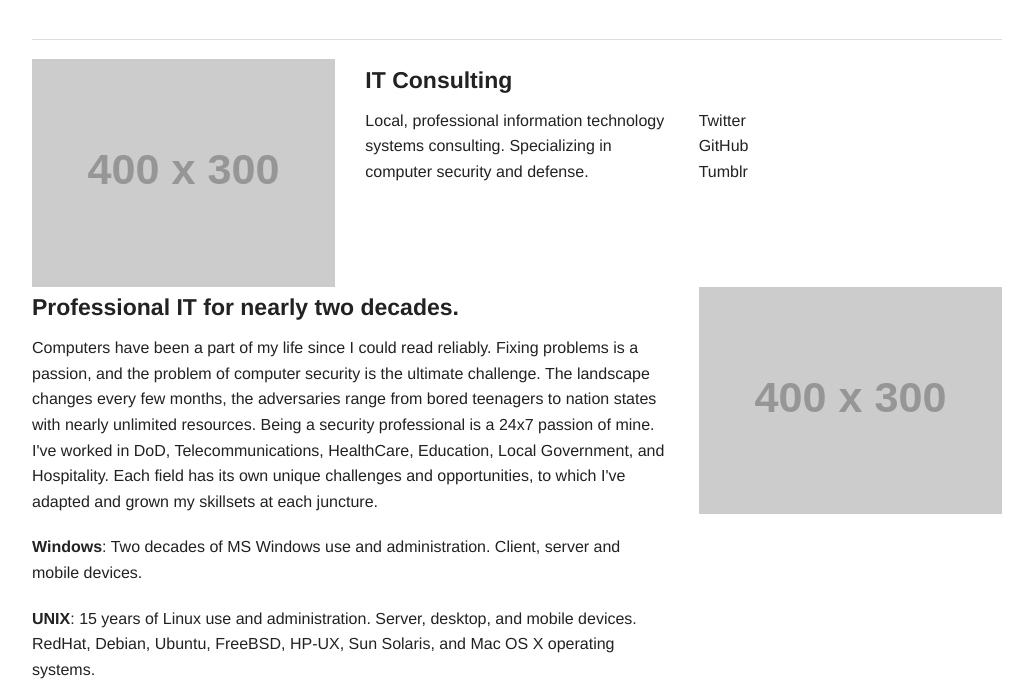
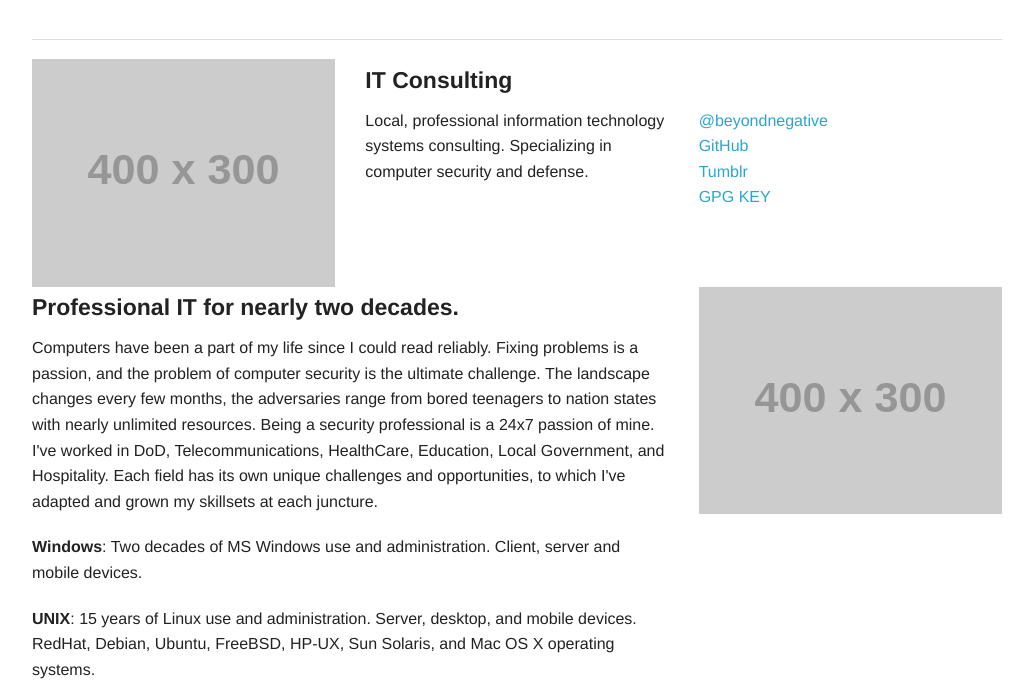
Before and after one commit to bneg/sectiva.com, a plain HTML site: page about.html in a window 1280 px wide. Shown: the part 73-772 px from the top of the page, without its empty margins (123-1156 px from the left). Drawn offline with Linux system fonts and the light colour scheme; placeholder pictures from the web are drawn by us.

Commit message:
Updating photos, small changes to content etc.

```diff
--- a/about.html
+++ b/about.html
@@ -60,9 +60,12 @@
           <p>Local, professional information technology systems consulting.  Specializing in computer security and defense.</p>
         </div>
         <div class="large-6 columns">
-          <p>Twitter<br/>
-            GitHub<br/>
-            Tumblr</p>
+          <p>
+            <a href="https://twitter.com/beyondnegative">@beyondnegative</a><br/>
+            <a href="#">GitHub</a><br/>
+            <a href="#">Tumblr</a><br/>
+            <a href="#">GPG KEY</a>
+          </p>
         </div>
       </div>
     </div>
```
Also changed, not shown: index.html (+3 -3 lines), photos/7712545428_8615dcb6d8_c.jpg (deleted).
